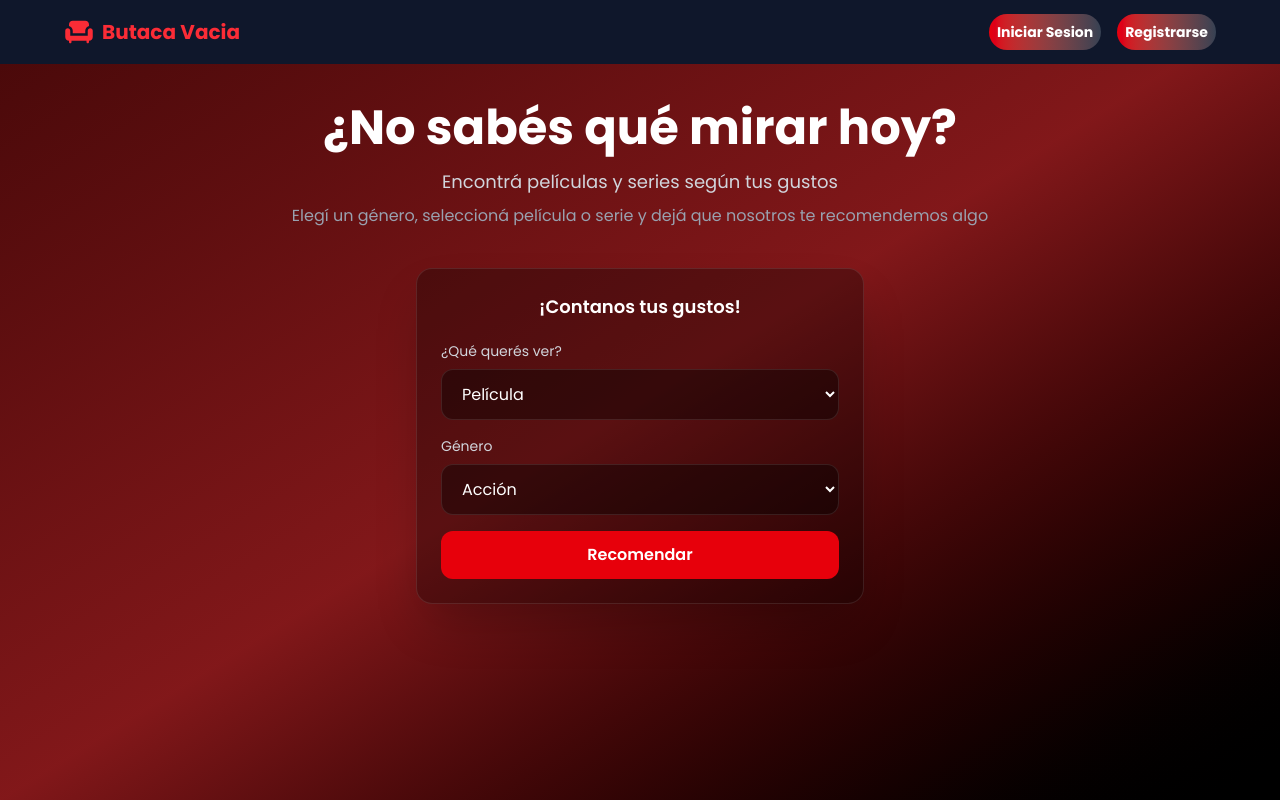
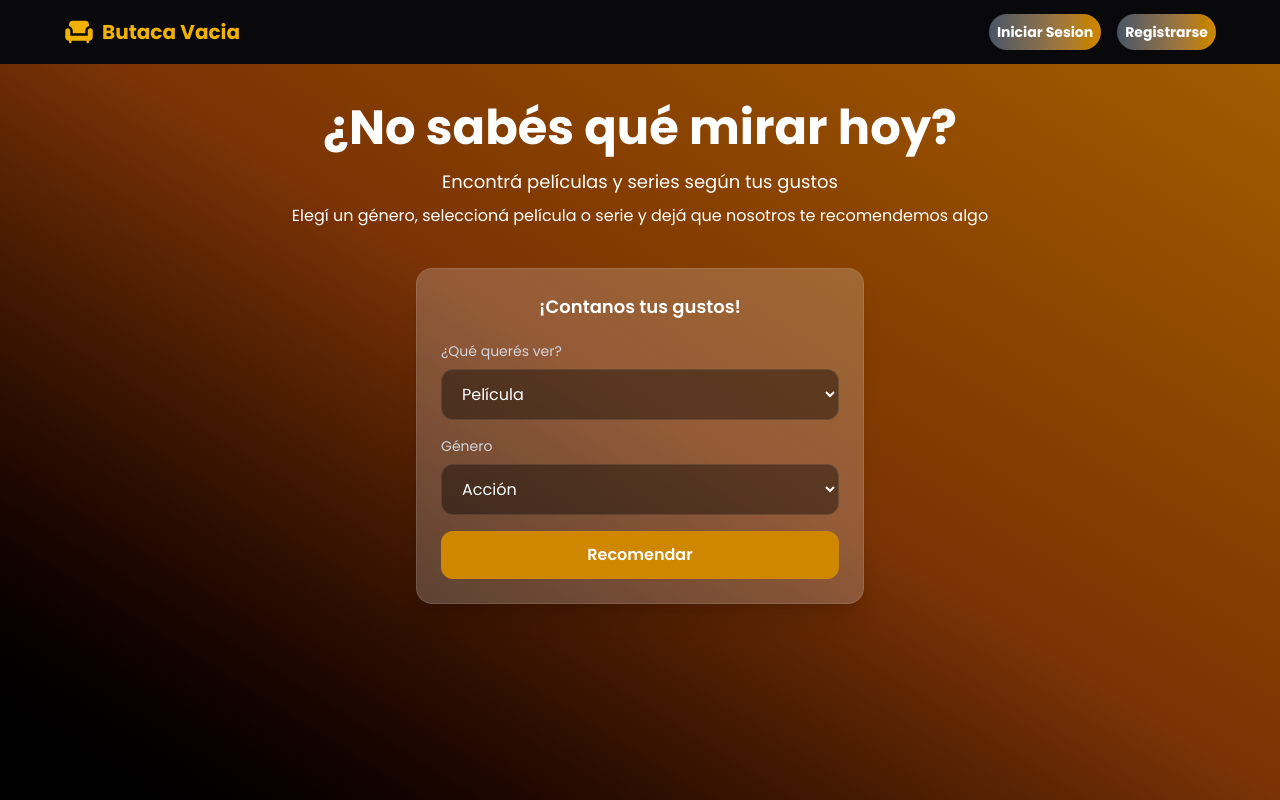
Before and after one commit to Gastonguz3/butaca-vacia-frontend, a Next.js app: page / in a window 1280 px wide. Built offline with nearby package versions, Linux system fonts and the light colour scheme.

Commit message:
Cambio de color a dorado

```diff
--- /dev/null
+++ b/src/app/(auth)/login/page.tsx
@@ -0,0 +1,9 @@
+import React from 'react'
+
+const page = () => {
+  return (
+    <div>page</div>
+  )
+}
+
+export default page
--- /dev/null
+++ b/src/app/(auth)/register/page.tsx
@@ -0,0 +1,8 @@
+
+const page = () => {
+  return (
+    <div>page</div>
+  )
+}
+
+export default page
--- a/src/app/layout.tsx
+++ b/src/app/layout.tsx
@@ -24,7 +24,7 @@ export default function RootLayout({
       lang="en"
       className={`${poppins.className}  h-full antialiased scroll-smooth`}
     >
-      <body className="min-h-full flex flex-col bg-linear-to-br from-red-950 via-red-900 to-black text-white">
+      <body className="min-h-full flex flex-col bg-linear-to-tr from-black via-amber-900 to-yellow-700 text-white">
         <Navbar />
         {children}
       </body>
--- a/src/components/home/hero/HeroCard.tsx
+++ b/src/components/home/hero/HeroCard.tsx
@@ -1,9 +1,8 @@
-"use client";
 
 const HeroCard = () => {
   return (
-    <div className="mt-10 w-full max-w-md rounded-2xl border border-white/10 bg-black/30 p-6 shadow-2xl">
-      <h2 className="mb-5 text-center text-lg font-semibold">
+    <div className="mt-10 w-full max-w-md rounded-2xl border border-white/10 bg-white/20 p-6 shadow-xl">
+      <h2 className="mb-5 text-center text-lg font-semibold ">
         ¡Contanos tus gustos!
       </h2>
 
@@ -31,7 +30,7 @@ const HeroCard = () => {
           </select>
         </div>
 
-        <button className=" w-full rounded-xl bg-red-600 py-3 font-semibold transition duration-300 hover:bg-red-500 hover:scale-110">
+        <button className=" w-full rounded-xl bg-yellow-600 py-3 font-semibold transition duration-300 hover:bg-yellow-500 hover:scale-110">
           Recomendar
         </button>
       </div>
--- a/src/components/home/hero/HeroSection.tsx
+++ b/src/components/home/hero/HeroSection.tsx
@@ -2,17 +2,17 @@ import HeroCard from "./HeroCard";
 
 const HeroSection = () => {
   return (
-    <section className="flex flex-col items-center px-4 py-10">
+    <section id="home" className=" flex flex-col items-center px-4 py-10">
       <div className="text-center">
         <h1 className="text-3xl font-extrabold sm:text-5xl">
           ¿No sabés qué mirar hoy?
         </h1>
 
-        <p className="mt-4 text-gray-300 text-base sm:text-lg">
+        <p className="mt-4 text-base sm:text-lg">
           Encontrá películas y series según tus gustos
         </p>
 
-        <p className="mt-2 text-gray-400 text-sm sm:text-base">
+        <p className="mt-2 text-sm sm:text-base">
           Elegí un género, seleccioná película o serie y dejá que nosotros te recomendemos algo
         </p>
       </div>
--- a/src/components/layout/navbar/Logo.tsx
+++ b/src/components/layout/navbar/Logo.tsx
@@ -3,7 +3,7 @@ import { MdChair } from "react-icons/md";
 
 const Logo = () => {
   return (
-    <Link href="/" className="flex items-center space-x-2 text-red-500">
+    <Link href="/" className="flex items-center space-x-2 text-yellow-500">
         <MdChair size={30} />
         <h1 className="font-bold hidden md:text-xl sm:block">Butaca Vacia</h1>
     </Link>
--- a/src/components/layout/navbar/Navbar.tsx
+++ b/src/components/layout/navbar/Navbar.tsx
@@ -3,7 +3,7 @@ import Logo from "./Logo";
 
 const Navbar = () => {
   return (
-    <nav className="bg-slate-900 h-16 ">
+    <nav className="bg-zinc-950 h-16 ">
       <div className="flex justify-between items-center h-full w-[90%] mx-auto ">
         <Logo />
         <div className="flex gap-x-4">
--- a/src/components/ui/LinkButton.tsx
+++ b/src/components/ui/LinkButton.tsx
@@ -4,7 +4,7 @@ interface LinkButtonProps {
 
 const LinkButton = ({title} : LinkButtonProps) => {
   return (
-    <div className="text-sm md:text-md font-bold rounded-full bg-linear-to-r from-red-600 to-gray-700 px-2 py-2 cursor-pointer hover:scale-110 hover:from-red-500 hover:to-gray-600 transition-all duration-300">{title}</div>
+    <div className="text-sm md:text-md font-bold rounded-full bg-linear-to-r from-gray-600 to-yellow-600 px-2 py-2 cursor-pointer hover:scale-110 hover:from-gray-500 hover:to-yellow-500 transition-all duration-300">{title}</div>
   )
 }
 
```
